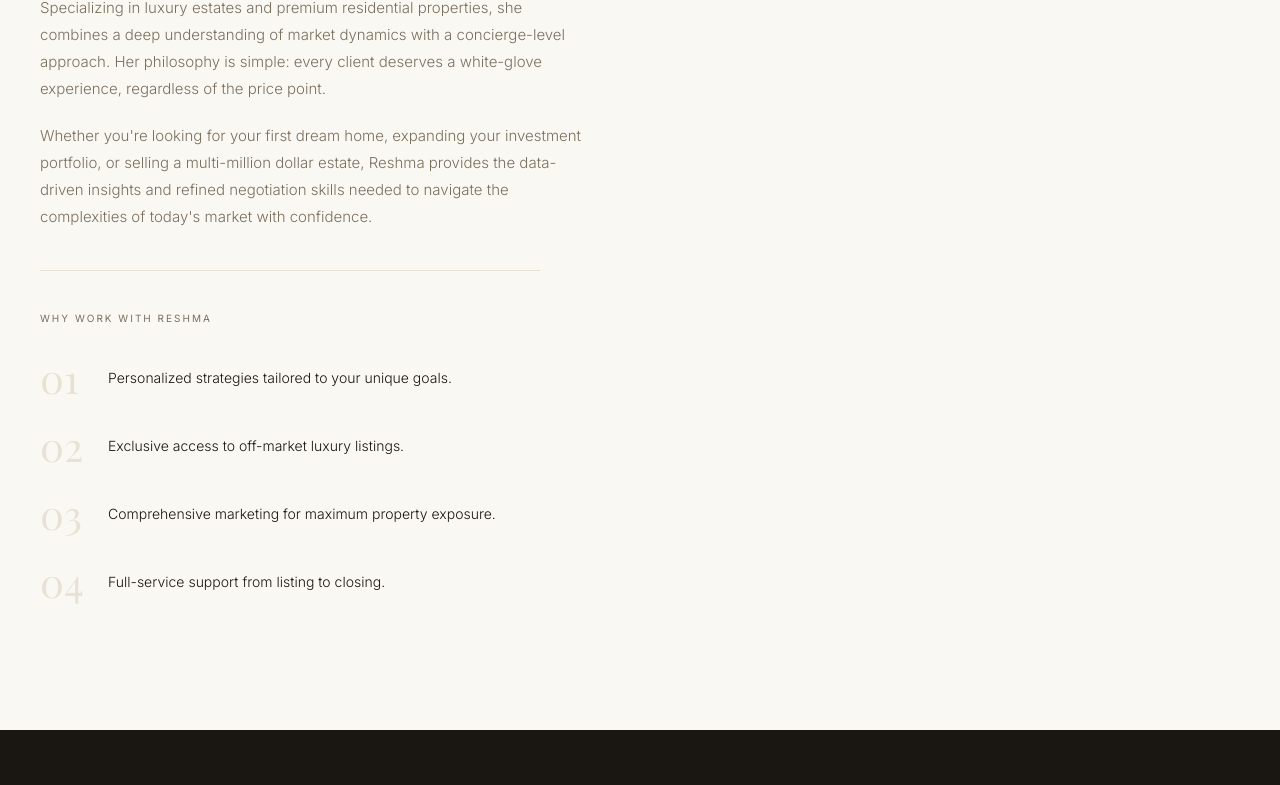
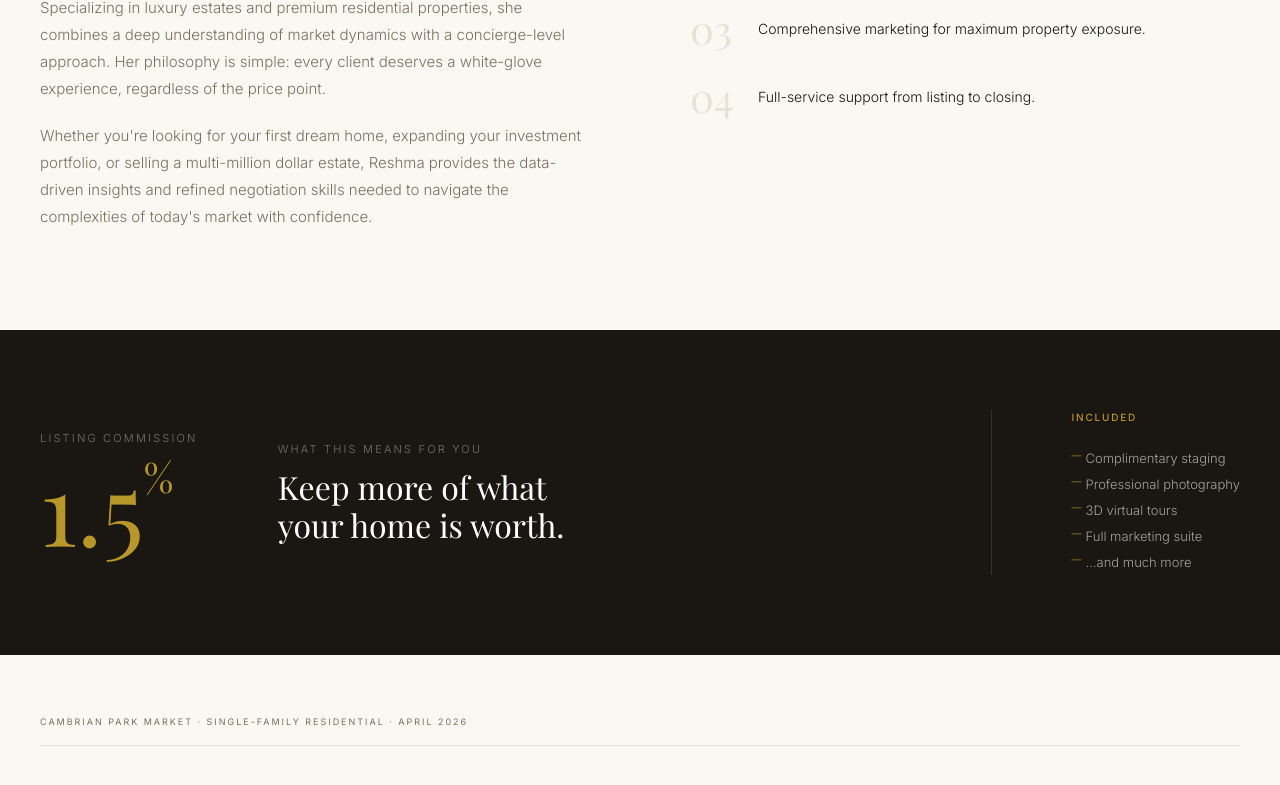
Before and after one commit to tabzone/reshma-realtor, a Next.js app: page / in a window 1280 px wide. Shown: the part 1436-2221 px from the top of the page. Built offline with nearby package versions, Linux system fonts and the light colour scheme; a web font is replaced by a local one.

Commit message:
about us section updates

```diff
--- a/src/components/HomePageContent.jsx
+++ b/src/components/HomePageContent.jsx
@@ -132,24 +132,10 @@ export default function HomePageContent({ city = "" }) {
               <p className="rs-about-body" style={{ marginTop: '20px' }}>
                 Whether you're looking for your first dream home, expanding your investment portfolio, or selling a multi-million dollar estate, Reshma provides the data-driven insights and refined negotiation skills needed to navigate the complexities of today's market with confidence.
               </p>
-
-
             </div>
           </div>
-        </div>
-        <div className="" style={{ maxWidth: '500px' }}>
-          {/* <Image
-              src="/images/reshma.png"
-              alt="Reshma Sait - Luxury Real Estate Expert"
-              width={500}
-              height={600}
-              style={{ width: '100%', height: 'auto', objectFit: 'cover', display: 'block' }}
-            />
-            <div className="rs-hero-badge" style={{ bottom: '-20px', right: '-20px', left: 'auto' }}>
-              <span className="rs-hero-badge-num">12+</span>
-              <span className="rs-hero-badge-label">Years of Excellence</span>
-            </div> */}
-          <div className="rs-about-aside" style={{ marginTop: '40px' }}>
+
+          <div className="rs-about-aside">
             <p className="rs-about-aside-title">Why work with Reshma</p>
             {[
               "Personalized strategies tailored to your unique goals.",
```
